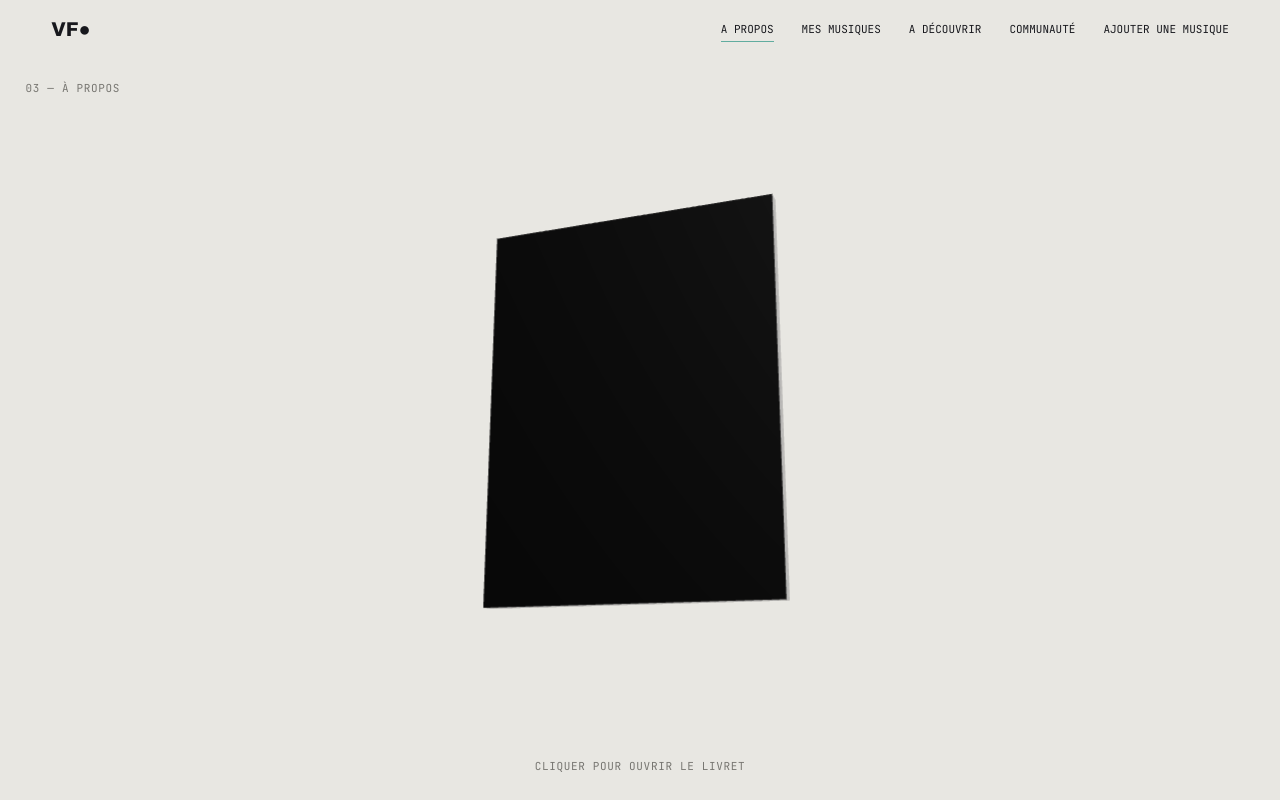
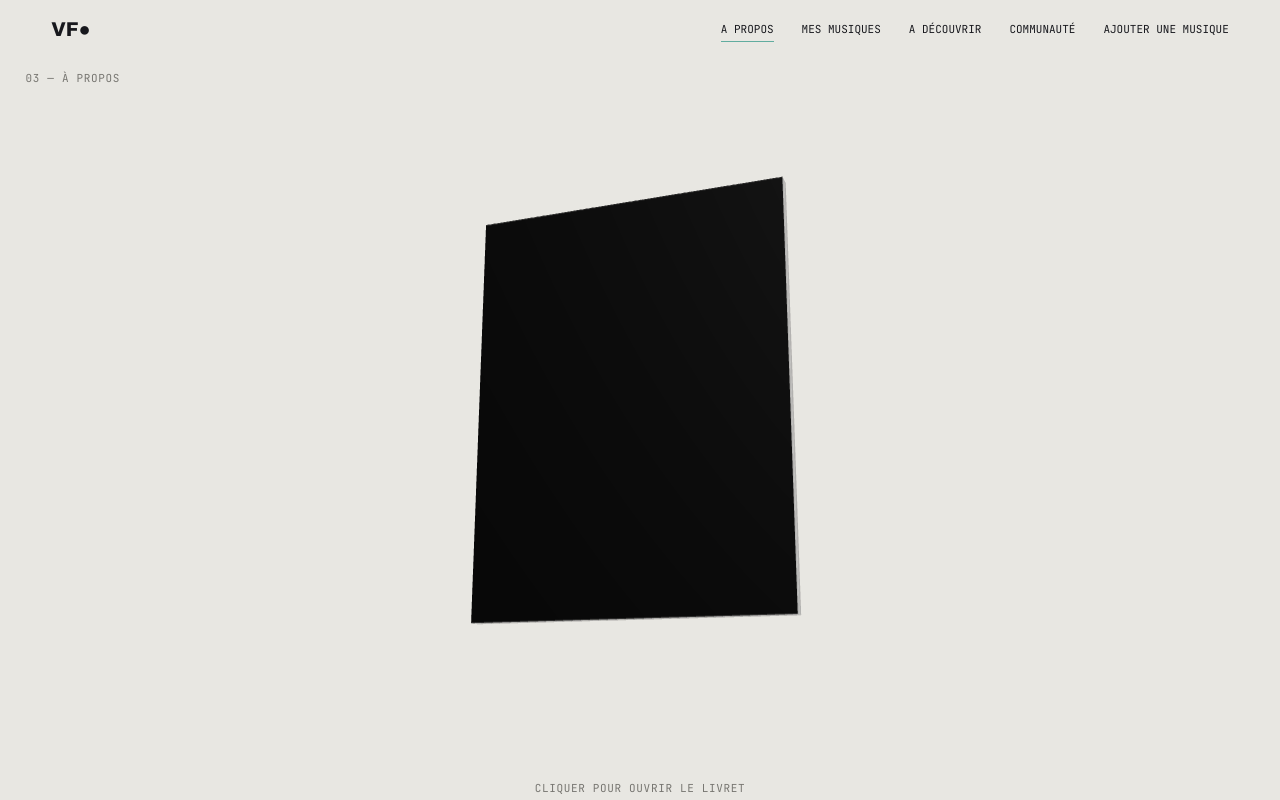
Before and after one commit to mfrgt4/vinyl-folio, a React (Vite) app: page /a-propos in a window 1280 px wide. Built offline with nearby package versions, Linux system fonts and the light colour scheme.

Commit message:
Update About.tsx

```diff
--- a/src/pages/About.tsx
+++ b/src/pages/About.tsx
@@ -22,9 +22,9 @@ export default function About() {
   return (
     <div
       className="page"
-      style={{ height: '100dvh', minHeight: 0, overflow: 'hidden', padding: '80px 2vw 16px', display: 'flex', flexDirection: 'column' }}
+      style={{ height: '100dvh', minHeight: 0, overflow: 'hidden', padding: '70px 0 8px', display: 'flex', flexDirection: 'column' }}
     >
-      <p className="mono">03 — À propos</p>
+      <p className="mono" style={{ paddingLeft: '2vw' }}>03 — À propos</p>
 
       {/* Zone centrée : le livret s'adapte à la hauteur de l'écran pour tout tenir sans scroll */}
       <div style={{ flex: 1, minHeight: 0, display: 'flex', flexDirection: 'column', justifyContent: 'center', alignItems: 'center' }}>
@@ -38,8 +38,8 @@ export default function About() {
           style={{
             position: 'relative',
             aspectRatio: '16/9',
-            // LIVRET PLUS GROS : 1400px au lieu de 1100px, et presque toute la largeur / hauteur
-            width: 'min(1400px, 98%, calc((100dvh - 160px) * 16 / 9))',
+            // JOURNAL ENCORE PLUS GRAND : 1800px, 100% de largeur, presque toute la hauteur
+            width: 'min(1800px, 100%, calc((100dvh - 110px) * 16 / 9))',
             cursor: 'pointer',
           }}
         >
@@ -65,7 +65,7 @@ export default function About() {
                 style={{ position: 'absolute', inset: 0, width: '100%', height: '100%', objectFit: 'cover', filter: 'grayscale(1) contrast(1.15)' }}
               />
             </motion.div>
-            <div style={{ background: '#171717', color: '#ddd', padding: '8%', fontSize: 'clamp(11px,1.4vw,17px)', lineHeight: 1.6 }}>
+            <div style={{ background: '#171717', color: '#ddd', padding: '8%', fontSize: 'clamp(13px,1.6vw,20px)', lineHeight: 1.6 }}>
               {lines.map((l, k) => (
                 <motion.p
                   key={k}
@@ -73,7 +73,7 @@ export default function About() {
                   initial={false}
                   animate={{ opacity: open ? 1 : 0, y: open ? 0 : 10 }}
                   transition={{ delay: 1 + k * 0.2 }}
-                  style={{ marginBottom: 14 }}
+                  style={{ marginBottom: 16 }}
                 >
                   {l}
                 </motion.p>
@@ -82,7 +82,7 @@ export default function About() {
           </motion.div>
         </div>
 
-        <p className="mono" style={{ textAlign: 'center', marginTop: 12 }}>
+        <p className="mono" style={{ textAlign: 'center', marginTop: 8 }}>
           {open ? 'Cliquer pour refermer' : 'Cliquer pour ouvrir le livret'}
         </p>
       </div>
```
